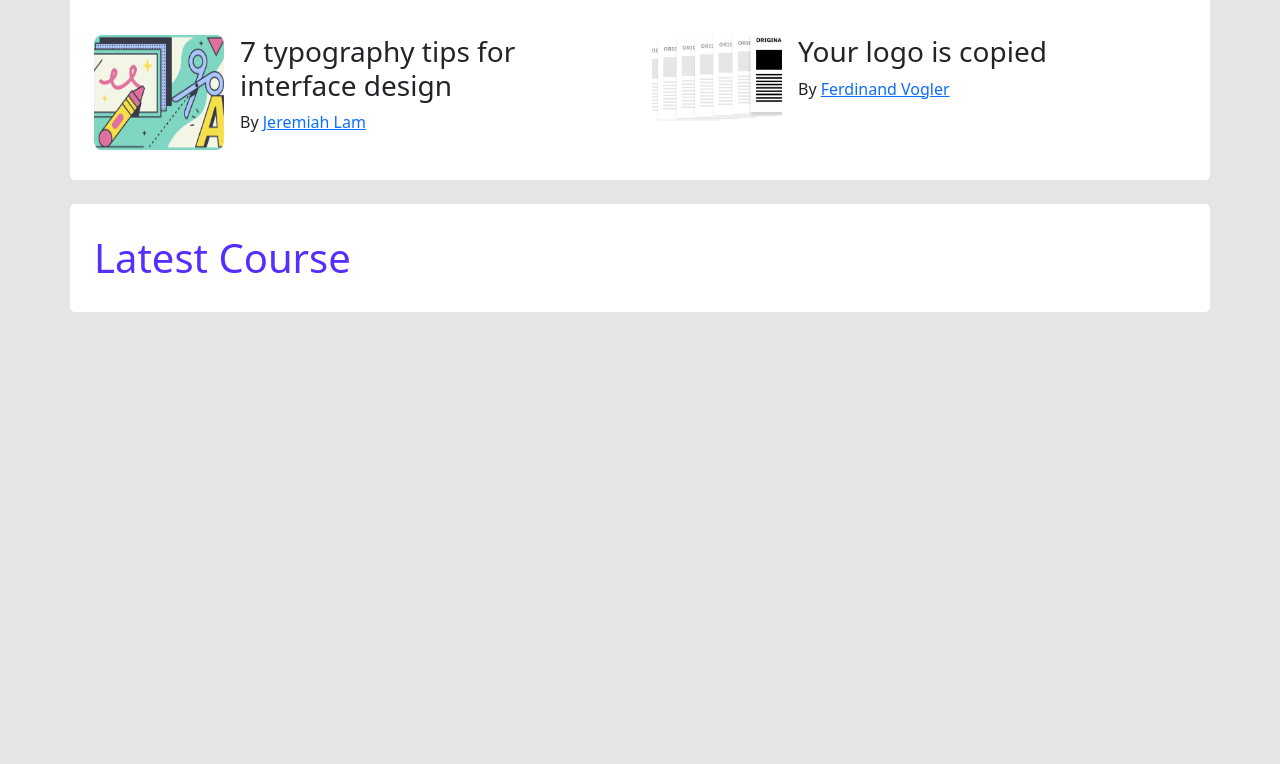
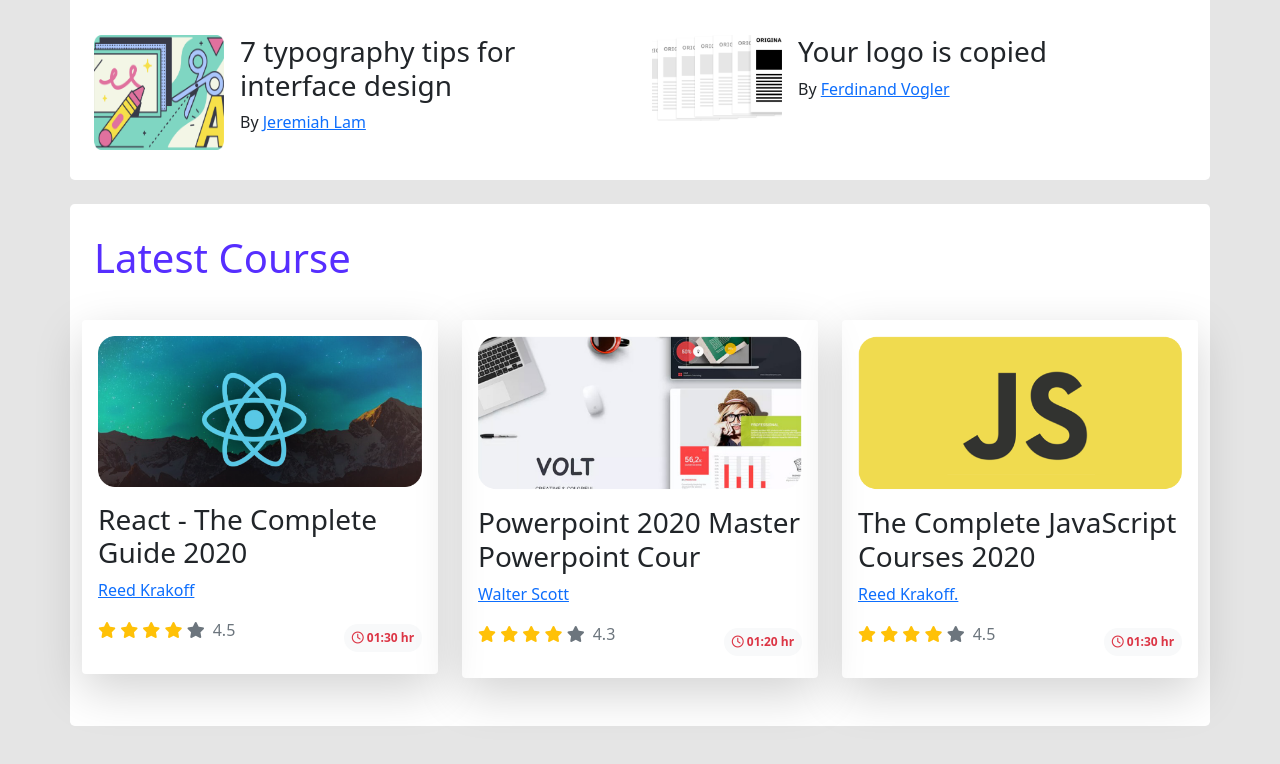
Before and after one commit to Naurozrashid/Leader-Board-Bootstrap, a plain HTML site: page index.html in a window 1280 px wide. Shown: the part 627-1391 px from the top of the page. Before the commit the page ends 947 px from the top, so only its background shows below. Drawn offline with Linux system fonts and the light colour scheme.

Commit message:
finished

```diff
--- a/bootstrap-css/style.css
+++ b/bootstrap-css/style.css
@@ -35,3 +35,6 @@
 .ps-30{
     padding-left: 30px;
 }
+.margin-bottom{
+    margin-bottom: 50px;
+}
--- a/index.html
+++ b/index.html
@@ -5,6 +5,8 @@
     <meta http-equiv="X-UA-Compatible" content="IE=edge">
     <meta name="viewport" content="width=device-width, initial-scale=1.0">
     <title>Leader Board</title>
+    <!-- font awesomr -->
+    <script src="https://kit.fontawesome.com/fcc5cc0d9b.js" crossorigin="anonymous"></script>
     <!-- boostrap <style></style> -->
     <link rel="stylesheet" href="./bootstrap-css/css/bootstrap.min.css">
     <!-- custom bootstrap-css -->
@@ -135,6 +137,86 @@
         </section>
         <section class="mt-4 container bg-white rounded-3">
             <h1 class="container title-color pt-30 pb-30">Latest Course</h1>
+         <div class="row margin-bottom">
+            <div class="col-lg-4 col-md-6 mb-5">
+                <div class="shadow-lg rounded p-3">
+                    <img class="img-fluid" src="./images/courses/course-1.png" alt="">
+                    <div class="pt-3">
+                        <h3>React - The Complete Guide 2020</h3>
+                        <p><a href="">Reed Krakoff</a></p>
+                    </div>
+                    <div class="d-flex justify-content-between align-items-center">
+                        <div class="d-flex">
+                            <div>
+                                <i class="fas fa-star text-warning"></i>
+                                <i class="fas fa-star text-warning"></i>
+                                <i class="fas fa-star text-warning"></i>
+                                <i class="fas fa-star text-warning"></i>
+                                <i class="fas fa-star text-secondary"></i>
+                            </div>
+                            <p class="ms-2 text-secondary">4.5</p>
+                        </div>
+                        <div class="badge rounded-pill bg-light text-danger py-2">
+                            <i class="far fa-clock"></i>
+                            <span>01:30 hr</span>
+                        </div>
+                    </div>
+                </div>
+
+            </div>
+            <div class="col-lg-4 col-md-6">
+                <div class="shadow-lg rounded p-3 mb-5">
+                    <img class="img-fluid" src="./images/courses/course-2.png" alt="">
+                    <div class="pt-3">
+                        <h3>Powerpoint 2020 Master Powerpoint Cour</h3>
+                        <p><a href="">Walter Scott</a></p>
+                    </div>
+                    <div class="d-flex justify-content-between align-items-center">
+                        <div class="d-flex">
+                            <div>
+                                <i class="fas fa-star text-warning"></i>
+                                <i class="fas fa-star text-warning"></i>
+                                <i class="fas fa-star text-warning"></i>
+                                <i class="fas fa-star text-warning"></i>
+                                <i class="fas fa-star text-secondary"></i>
+                            </div>
+                            <p class="ms-2 text-secondary">4.3</p>
+                        </div>
+                        <div class="badge rounded-pill bg-light text-danger py-2">
+                            <i class="far fa-clock"></i>
+                            <span>01:20 hr</span>
+                        </div>
+                    </div>
+                </div>
+
+            </div>
+            <div class="col-lg-4 col-md-6">
+                <div class="shadow-lg rounded p-3 mb-5">
+                    <img class="img-fluid" src="./images/courses/course-3.png" alt="">
+                    <div class="pt-3">
+                        <h3>The Complete JavaScript Courses 2020</h3>
+                        <p><a href="">Reed Krakoff.</a></p>
+                    </div>
+                    <div class="d-flex justify-content-between align-items-center">
+                        <div class="d-flex">
+                            <div>
+                                <i class="fas fa-star text-warning"></i>
+                                <i class="fas fa-star text-warning"></i>
+                                <i class="fas fa-star text-warning"></i>
+                                <i class="fas fa-star text-warning"></i>
+                                <i class="fas fa-star text-secondary"></i>
+                            </div>
+                            <p class="ms-2 text-secondary">4.5</p>
+                        </div>
+                        <div class="badge rounded-pill bg-light text-danger py-2">
+                            <i class="far fa-clock"></i>
+                            <span>01:30 hr</span>
+                        </div>
+                    </div>
+                </div>
+
+            </div>
+         </div>
 
 
         </section>
```
